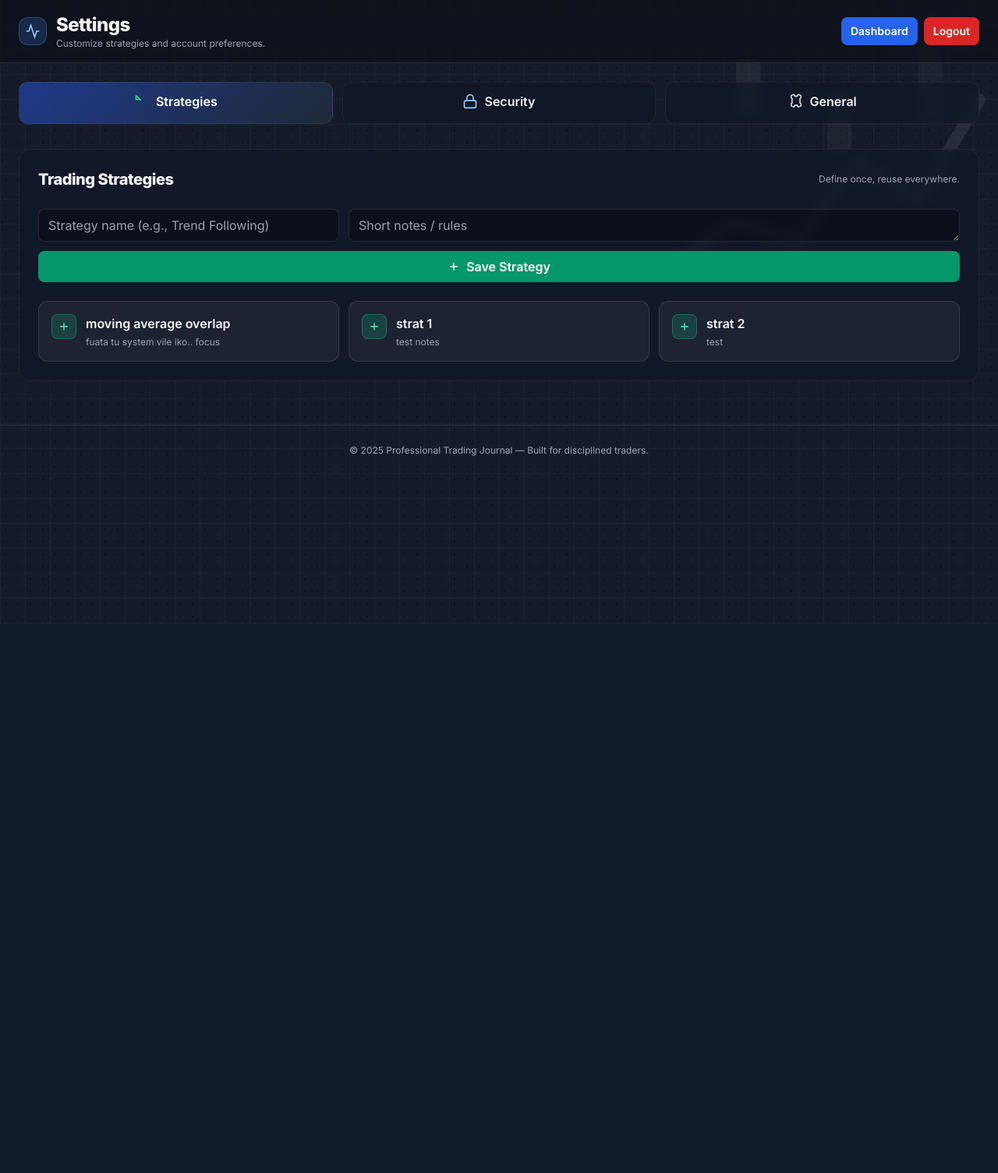
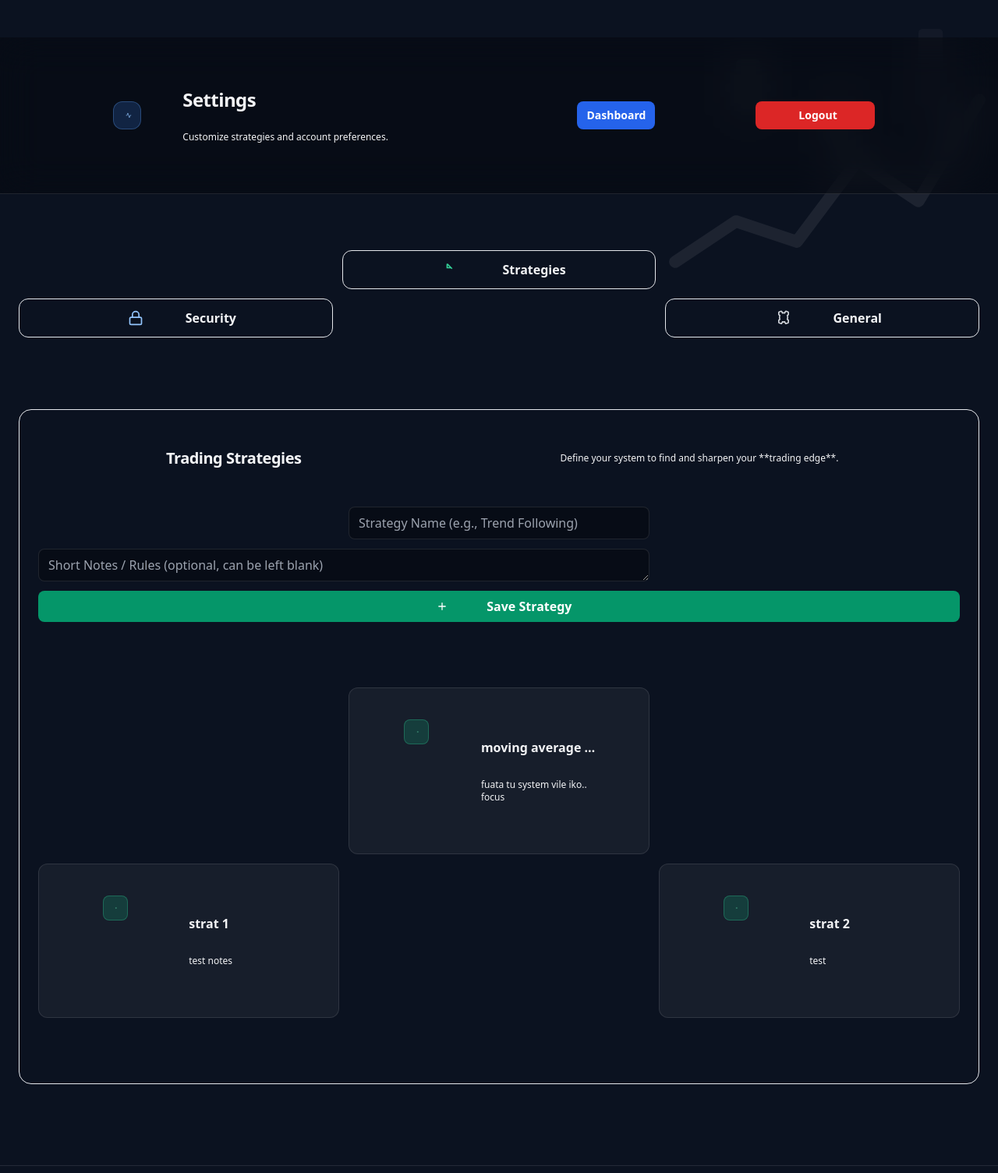
Before and after one commit to scriptedSyntax/trading_journal, a Django app: template core/templates/settings.html in a window 1280 px wide; the page is wider, and only the part inside the window is pictured. Shown: the top 1505 px of that part at 78% size. Before the commit the page ends 800 px from the top of that part, so only its background shows below. Run offline with Django 5.2, Linux system fonts and the light colour scheme; the template is opened without the code that fills it: values that come from a table or form of the project are taken from there, others are empty; data comes from the database, SQL or seed files in the repository; some libraries are stand-ins or nearby versions.

Commit message:
Update settings.html
new dash update

```diff
--- a/core/templates/settings.html
+++ b/core/templates/settings.html
@@ -2,7 +2,7 @@
 <html lang="en" class="h-full dark">
 <head>
   <meta charset="UTF-8" />
-  <meta name="viewport" content="width=device-width, initial-scale=1" />
+  <meta name="viewport" content="width=device-width, initial-scale=1.0" />
   <title>Settings | Trading Journal</title>
 
   <!-- Force dark mode -->
@@ -16,8 +16,10 @@
   <link href="https://fonts.googleapis.com/css2?family=Inter:wght@400;600;700;800&display=swap" rel="stylesheet" />
   <style>
     :root{
+      /* Use standard Tailwind colors if possible, but keep these custom ones for consistency */
       --primary:#3b82f6;
       --accent:#22c55e;
+      /* Slightly opaque background for glass effect */
       --panel:rgba(17,24,39,.7);
       --border:rgba(255,255,255,.06);
     }
@@ -25,6 +27,7 @@
     .nav-link.active{ background:linear-gradient(135deg,#1e3a8a,#1f2937); color:#fff }
     .glass{ background:var(--panel); border:1px solid var(--border); backdrop-filter: blur(6px); }
     .muted{ color: rgb(156 163 175); }
+    /* Subtle background grid effect */
     .bg-grid {
       background-image:
         radial-gradient(transparent 1px, rgba(255,255,255,.04) 1px),
@@ -47,9 +50,9 @@
 
   <div id="messageBoxContainer"></div>
 
-  <!-- Header -->
+  <!-- Header: Added responsive padding for better separation on small screens -->
   <header class="sticky top-0 z-40 border-b border-white/10 bg-black/30 backdrop-blur-xl">
-    <div class="max-w-7xl mx-auto px-4 sm:px-6 py-4 flex items-center justify-between">
+    <div class="max-w-7xl mx-auto px-4 sm:px-6 py-3 sm:py-4 flex flex-col sm:flex-row items-start sm:items-center justify-between gap-3">
       <div class="flex items-center gap-3">
         <div class="h-9 w-9 rounded-xl bg-blue-500/20 flex items-center justify-center border border-blue-400/30">
           <svg class="h-5 w-5 text-blue-300" viewBox="0 0 24 24" fill="none" stroke="currentColor" stroke-width="2">
@@ -61,7 +64,8 @@
           <p class="text-xs muted">Customize strategies and account preferences.</p>
         </div>
         </div>
-      <div class="flex items-center gap-2">
+      <!-- Action Buttons: Ensure buttons stack naturally on mobile if space is tight -->
+      <div class="flex items-center gap-2 mt-2 sm:mt-0">
         <a href="{% url 'dashboard' %}" class="px-3 py-2 rounded-lg bg-blue-600 hover:bg-blue-700 text-white text-sm font-semibold shadow">Dashboard</a>
         <form method="post" action="{% url 'logout' %}" class="inline m-0 p-0">
           {% csrf_token %}
@@ -75,7 +79,7 @@
 
   <!-- Main -->
   <main class="max-w-7xl mx-auto px-4 sm:px-6 py-6 space-y-8">
-    <!-- Tabs -->
+    <!-- Tabs: Grid cols-1 on mobile, expands on sm: -->
     <nav class="grid grid-cols-1 sm:grid-cols-3 gap-3">
       <button class="nav-link glass rounded-xl py-3 px-4 text-center border active" data-tab-target="strategies">
         <span class="inline-flex items-center gap-2 justify-center">
@@ -99,30 +103,33 @@
 
     <!-- Strategies -->
     <section id="strategies" class="glass rounded-2xl p-6 border space-y-6">
-      <div class="flex items-center justify-between">
+      <div class="flex flex-col sm:flex-row items-start sm:items-center justify-between gap-1">
         <h2 class="text-xl font-extrabold tracking-tight">Trading Strategies</h2>
-        <span class="text-xs muted">Define once, reuse everywhere.</span>
+        <!-- Updated wording to focus on trading edge -->
+        <span class="text-xs muted">Define your system to find and sharpen your **trading edge**.</span>
       </div>
 
       <form id="strategyForm" class="grid grid-cols-1 md:grid-cols-3 gap-3">
         {% csrf_token %}
-        <input id="strategyName" type="text" placeholder="Strategy name (e.g., Trend Following)" class="md:col-span-1 bg-black/30 border border-white/10 rounded-lg px-3 py-2 placeholder-gray-400 focus:outline-none focus:ring-2 focus:ring-emerald-500">
-        <textarea id="strategyDescription" rows="1" placeholder="Short notes / rules" class="md:col-span-2 bg-black/30 border border-white/10 rounded-lg px-3 py-2 placeholder-gray-400 focus:outline-none focus:ring-2 focus:ring-emerald-500"></textarea>
+        <input id="strategyName" type="text" placeholder="Strategy Name (e.g., Trend Following)" class="md:col-span-1 bg-black/30 border border-white/10 rounded-lg px-3 py-2 placeholder-gray-400 focus:outline-none focus:ring-2 focus:ring-emerald-500">
+        <!-- Refined placeholder text for optionality -->
+        <textarea id="strategyDescription" rows="1" placeholder="Short Notes / Rules (optional, can be left blank)" class="md:col-span-2 bg-black/30 border border-white/10 rounded-lg px-3 py-2 placeholder-gray-400 focus:outline-none focus:ring-2 focus:ring-emerald-500"></textarea>
         <button type="submit" class="md:col-span-3 inline-flex items-center justify-center gap-2 bg-emerald-600 hover:bg-emerald-700 text-white font-semibold rounded-lg px-4 py-2">
           <svg class="h-4 w-4" viewBox="0 0 24 24" fill="none" stroke="currentColor" stroke-width="2"><path d="M12 5v14M5 12h14"/></svg>
           Save Strategy
         </button>
       </form>
 
+      <!-- Strategy List: Responsive grid is already good -->
       <div id="strategyList" class="grid grid-cols-1 md:grid-cols-2 xl:grid-cols-3 gap-3">
         {% if strategies %}
           {% for s in strategies %}
           <div class="rounded-xl border border-white/10 bg-white/5 p-4">
             <div class="flex items-start gap-3">
-              <div class="h-8 w-8 rounded-lg bg-emerald-500/20 border border-emerald-400/30 flex items-center justify-center">
+              <div class="flex-shrink-0 h-8 w-8 rounded-lg bg-emerald-500/20 border border-emerald-400/30 flex items-center justify-center">
                 <svg class="h-4 w-4 text-emerald-300" viewBox="0 0 24 24" fill="none" stroke="currentColor" stroke-width="2"><path d="M12 19V5M5 12h14"/></svg>
               </div>
-              <div class="min-w-0">
+              <div class="min-w-0 flex-grow">
                 <p class="font-semibold truncate">{{ s.name }}</p>
                 {% if s.notes %}<p class="text-xs muted mt-1 line-clamp-3">{{ s.notes }}</p>{% endif %}
               </div>
@@ -140,7 +147,7 @@
       <h2 class="text-xl font-extrabold tracking-tight">Security</h2>
       <div class="rounded-xl border border-blue-400/20 bg-blue-500/10 p-5">
         <div class="flex items-start gap-3">
-          <div class="h-8 w-8 rounded-lg bg-blue-500/20 border border-blue-400/30 flex items-center justify-center">
+          <div class="flex-shrink-0 h-8 w-8 rounded-lg bg-blue-500/20 border border-blue-400/30 flex items-center justify-center">
             <svg class="h-4 w-4 text-blue-300" viewBox="0 0 24 24" fill="none" stroke="currentColor" stroke-width="2"><rect x="3" y="11" width="18" height="11" rx="2"/><path d="M7 11V7a5 5 0 0 1 10 0v4"/></svg>
           </div>
           <div class="min-w-0">
@@ -148,7 +155,8 @@
             <p class="text-sm muted mt-1">Use the secure built-in Django form to change your password.</p>
           </div>
         </div>
-        <a href="{% url 'password_change' %}" class="mt-4 inline-flex items-center gap-2 px-3 py-2 rounded-lg bg-blue-600 hover:bg-blue-700 text-white font-semibold">
+        <!-- Improved touch target by making the button full width on mobile -->
+        <a href="{% url 'password_change' %}" class="mt-4 w-full sm:w-auto inline-flex items-center justify-center gap-2 px-3 py-2 rounded-lg bg-blue-600 hover:bg-blue-700 text-white font-semibold">
           <svg class="h-4 w-4" viewBox="0 0 24 24" fill="none" stroke="currentColor" stroke-width="2"><path d="m9 18 6-6-6-6"/></svg>
           Open Password Change
         </a>
@@ -165,7 +173,7 @@
           <input id="currency" type="text" value="{{ currency }}" placeholder="e.g. USD" class="mt-1 w-full bg-black/30 border border-white/10 rounded-lg px-3 py-2 placeholder-gray-400 focus:outline-none focus:ring-2 focus:ring-blue-500">
         </div>
         <div class="sm:pt-5">
-          <button type="submit" class="w-full sm:w-auto inline-flex items-center gap-2 bg-blue-600 hover:bg-blue-700 text-white font-semibold rounded-lg px-4 py-2">
+          <button type="submit" class="w-full sm:w-auto inline-flex items-center justify-center gap-2 bg-blue-600 hover:bg-blue-700 text-white font-semibold rounded-lg px-4 py-2">
             <svg class="h-4 w-4" viewBox="0 0 24 24" fill="none" stroke="currentColor" stroke-width="2"><path d="M5 12h14M12 5v14"/></svg>
             Save
           </button>
@@ -182,32 +190,35 @@
   <script>
     // Tabs
     const navLinks=[...document.querySelectorAll('.nav-link')];
-    const sections=[...document.querySelectorAll('[id].glass, [id].glass + section, .glass[id]')];
     navLinks.forEach(btn=>{
       btn.addEventListener('click',()=>{
+        // Hide all content sections
+        document.querySelectorAll('.glass.rounded-2xl').forEach(s=>s.classList.add('hidden'));
+        // Remove active state from all buttons
         navLinks.forEach(b=>b.classList.remove('active'));
-        document.querySelectorAll('.glass.rounded-2xl').forEach(s=>s.classList.add('hidden'));
+        // Set active state on clicked button
         btn.classList.add('active');
+        // Show the corresponding section
         document.getElementById(btn.dataset.tabTarget).classList.remove('hidden');
       });
     });
 
-    // Message box
+    // Message box (Custom alert replacement)
     function showMsg(title,msg){
       const c=document.getElementById('messageBoxContainer');
       c.innerHTML=`
-        <div class="fixed inset-0 z-50 grid place-items-center bg-black/50 p-4">
-          <div class="glass border rounded-xl p-5 max-w-md w-full">
-            <h3 class="text-lg font-bold mb-1">${title}</h3>
-            <p class="text-sm muted mb-4">${msg}</p>
+        <div class="fixed inset-0 z-50 grid place-items-center bg-black/70 backdrop-blur-sm p-4">
+          <div class="glass border rounded-xl p-6 max-w-md w-full shadow-2xl">
+            <h3 class="text-xl font-extrabold mb-2 text-white">${title}</h3>
+            <p class="text-sm muted mb-6">${msg}</p>
             <div class="text-right">
-              <button class="px-3 py-2 bg-blue-600 hover:bg-blue-700 rounded-lg font-semibold" onclick="document.getElementById('messageBoxContainer').innerHTML=''">OK</button>
+              <button class="w-full sm:w-auto px-4 py-2 bg-blue-600 hover:bg-blue-700 rounded-lg font-semibold transition duration-150" onclick="document.getElementById('messageBoxContainer').innerHTML=''">OK</button>
             </div>
           </div>
         </div>`;
     }
 
-    // CSRF
+    // CSRF Token Retrieval
     function getCSRFToken(){
       const name='csrftoken';
       const cookies=document.cookie?document.cookie.split(';'):[];
@@ -220,7 +231,7 @@
       e.preventDefault();
       const name=document.getElementById('strategyName').value.trim();
       const notes=document.getElementById('strategyDescription').value.trim();
-      if(!name){ showMsg('Missing Name','Please enter a strategy name.'); return; }
+      if(!name){ showMsg('Missing Name','Please enter a strategy name (e.g., Strategy 1).'); return; }
       try{
         const res=await fetch("{% url 'settings' %}",{
           method:'POST',
@@ -235,22 +246,24 @@
         }else{
           showMsg('Error', j.error || 'Could not save strategy.');
         }
-      }catch(_){ showMsg('Error','Network error.'); }
+      }catch(_){ showMsg('Error','Network error or server connection failed.'); }
     });
 
     // Render new strategy card
     function appendStrategy(s){
       const grid=document.getElementById('strategyList');
+      // Remove the "No strategies yet" message if it exists
       const empty=grid.querySelector('.rounded-xl.border.border-white\\/10.bg-white\\/5.p-4.text-sm.muted');
       if(empty){ empty.remove(); }
+
       const div=document.createElement('div');
       div.className='rounded-xl border border-white/10 bg-white/5 p-4';
       div.innerHTML=`
         <div class="flex items-start gap-3">
-          <div class="h-8 w-8 rounded-lg bg-emerald-500/20 border border-emerald-400/30 flex items-center justify-center">
+          <div class="flex-shrink-0 h-8 w-8 rounded-lg bg-emerald-500/20 border border-emerald-400/30 flex items-center justify-center">
             <svg class="h-4 w-4 text-emerald-300" viewBox="0 0 24 24" fill="none" stroke="currentColor" stroke-width="2"><path d="M12 19V5M5 12h14"/></svg>
           </div>
-          <div class="min-w-0">
+          <div class="min-w-0 flex-grow">
             <p class="font-semibold truncate">${s.name}</p>
             ${s.notes ? `<p class="text-xs muted mt-1 line-clamp-3">${s.notes}</p>` : ''}
           </div>
@@ -270,8 +283,8 @@
         });
         const j=await res.json();
         if(j.status==='success'){ showMsg('Saved','General settings updated.'); }
-        else{ showMsg('Error', j.error || 'Could not save.'); }
-      }catch(_){ showMsg('Error','Network error.'); }
+        else{ showMsg('Error', j.error || 'Could not save general settings.'); }
+      }catch(_){ showMsg('Error','Network error or server connection failed.'); }
     });
   </script>
 </body>
```
Lines whose indentation alone changed are shown as unchanged.
